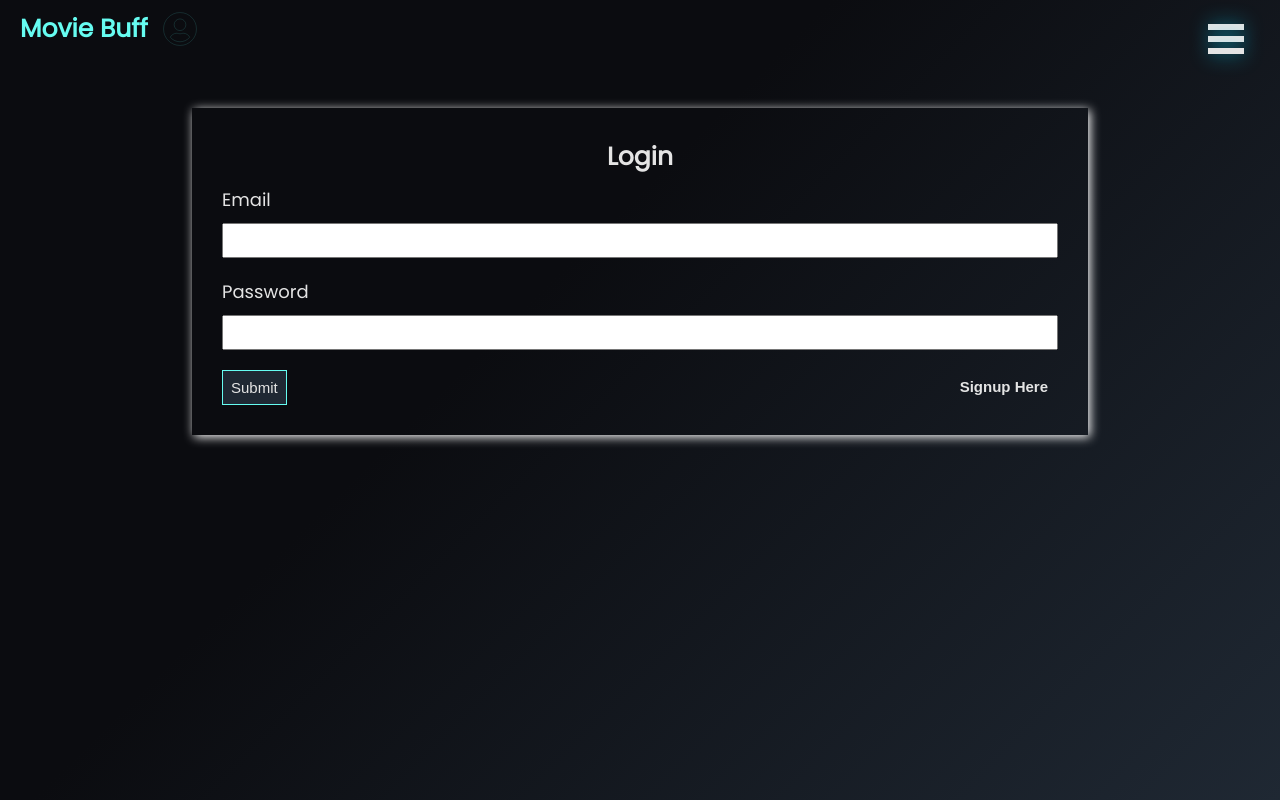
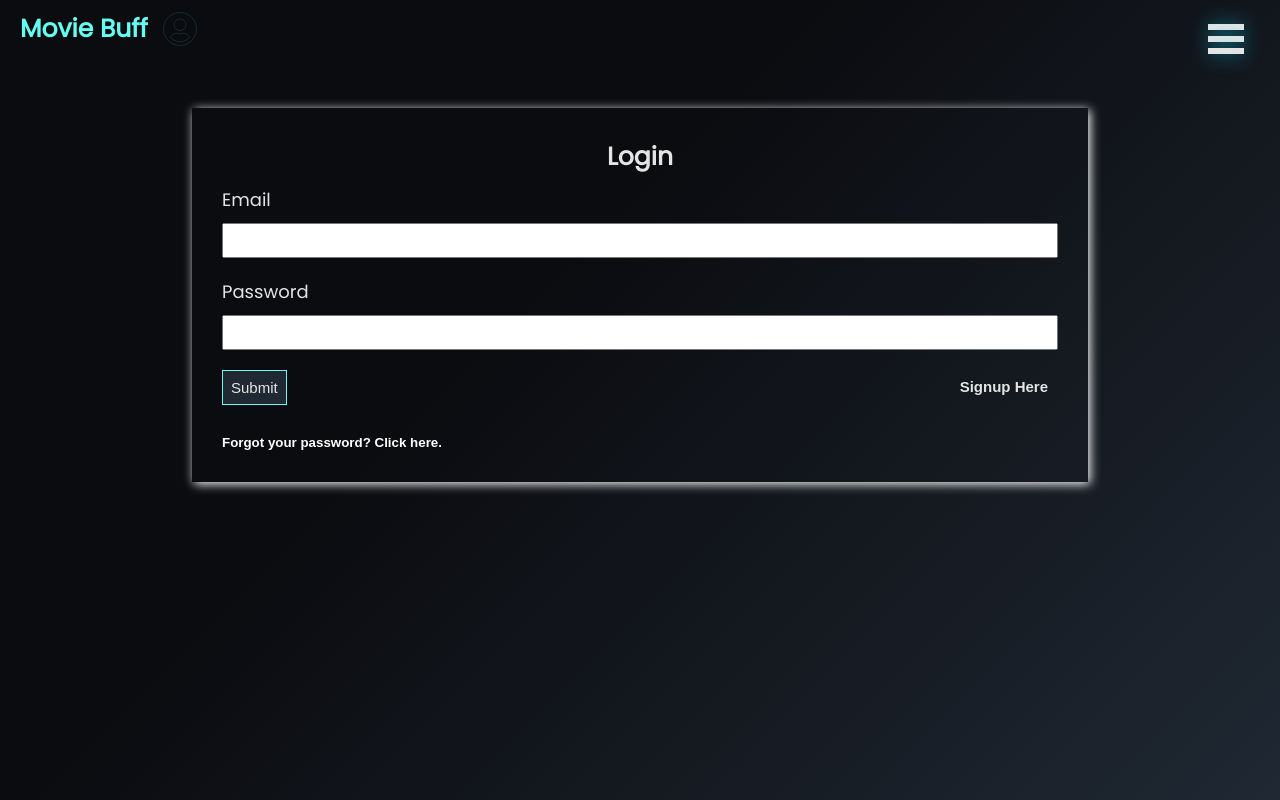
Before and after one commit to Ryan-Solomon/movie-app, a React (Create React App) app: page /login in a window 1280 px wide. Built offline with nearby package versions, Linux system fonts and the light colour scheme; no server answers.

Commit message:
go to reset password component on reset password click

```diff
--- a/src/components/login/Login.tsx
+++ b/src/components/login/Login.tsx
@@ -17,6 +17,10 @@ export const Login = () => {
     email: '',
     password: '',
   });
+
+  const goToResetPassword = () => {
+    history.push('/reset-password');
+  };
 
   const handleFormSubmit = async (e: FormEvent) => {
     e.preventDefault();
@@ -83,6 +87,11 @@ export const Login = () => {
           </Link>
         </SBtnTextContainer>
       </SForm>
+      <SForgotPasswordButton onClick={goToResetPassword}>
+        <SForgotPasswordText>
+          Forgot your password? Click here.
+        </SForgotPasswordText>
+      </SForgotPasswordButton>
     </SContainer>
   );
 };
@@ -100,6 +109,23 @@ const SContainer = styled.main`
   margin-top: 5rem;
   padding: 3rem;
   box-shadow: 2px 2px 10px #ffffff;
+`;
+
+const SForgotPasswordButton = styled.button`
+  background: none;
+  border: none;
+  outline: none;
+`;
+
+const SForgotPasswordText = styled.h4`
+  color: white;
+  margin-top: 30px;
+  transition: all 0.2s ease;
+
+  &:hover {
+    cursor: pointer;
+    transform: scale(1.04);
+  }
 `;
 
 const SRedirectButton = styled.button`
```
